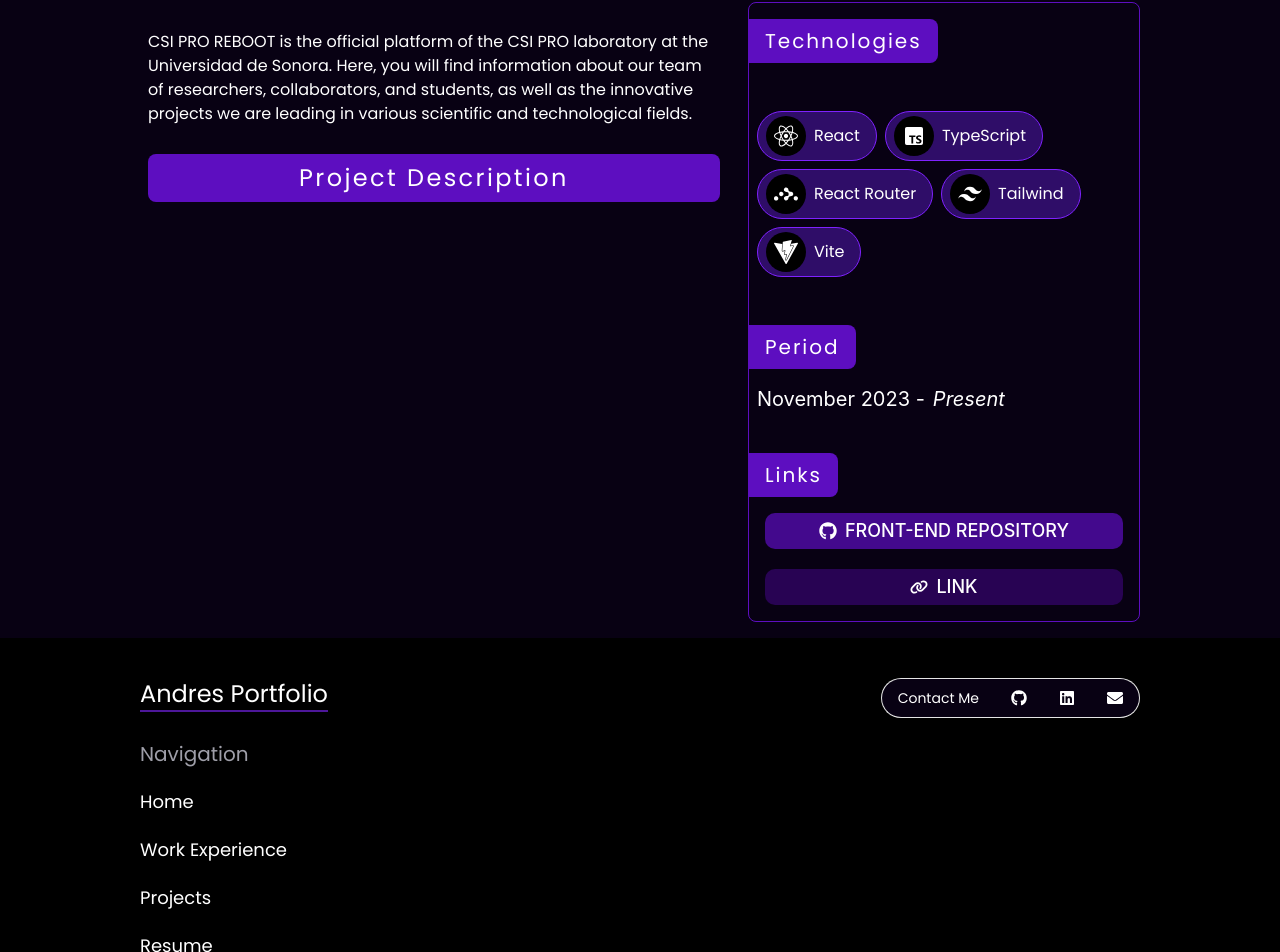
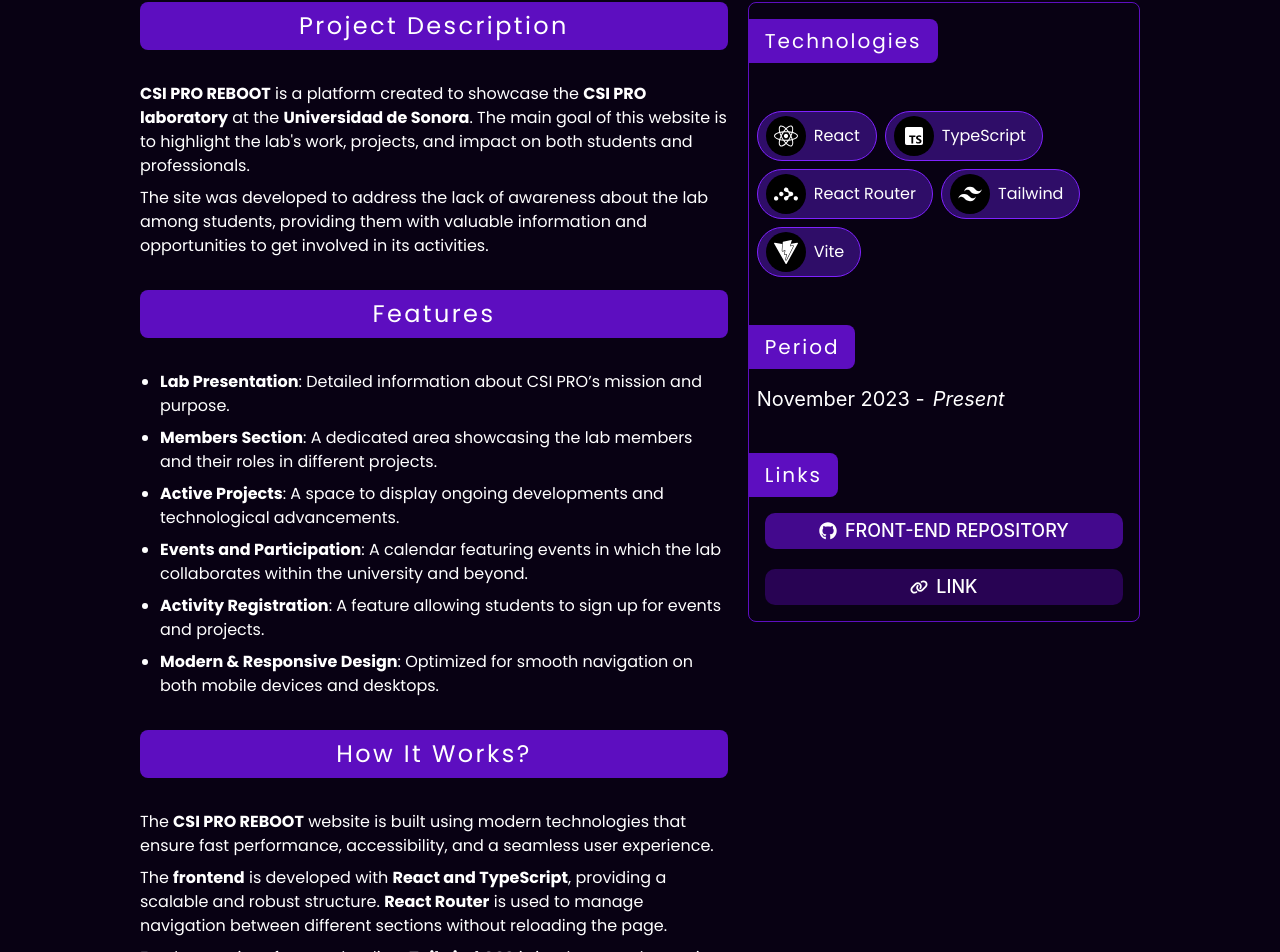
Before and after one commit to AndresAntelo21/portafolio, a React (Vite) app: page /csipro-web in a window 1280 px wide. Shown: the part 550-1502 px from the top of the page. Built offline with nearby package versions, Linux system fonts and the light colour scheme; a web font is replaced by a local one.

Commit message:
Update project dates to 2024 and enhance project descriptions for clarity and detail

```diff
--- a/src/components/home/sections/projects/projects.tsx
+++ b/src/components/home/sections/projects/projects.tsx
@@ -131,7 +131,7 @@ Through its website, customers can learn more about the company, its values, and
             </div>
           </div>
         }
-        date="08/02/2023"
+        date="08/02/2024"
         description="In a world that is constantly evolving, understanding the dynamics of urban mobility becomes essential for building more efficient, sustainable, and citizen-centered cities."
         icons={[FaPython, FaHtml5, FaCss3Alt, FaJs, SiJupyter]}
         reverse={true}
--- a/src/projects/csipro-web/csipro-web.tsx
+++ b/src/projects/csipro-web/csipro-web.tsx
@@ -81,18 +81,84 @@ export const CsiproWeb = () => {
             </div>
           </div>
         </div>
-        <div className="font-poppins flex w-full flex-col gap-2 p-2 text-left lg:w-[60%]">
-          <div className="flex flex-col gap-4 py-5">
+        <div className="font-poppins flex w-full flex-col gap-8 text-left lg:w-[60%]">
+          <div className="w-full rounded-md bg-violet-800 py-2 text-center text-2xl tracking-widest">
+            <span>Project Description</span>
+          </div>
+          <div className="flex flex-col gap-2">
             <p>
-              CSI PRO REBOOT is the official platform of the CSI PRO laboratory
-              at the Universidad de Sonora. Here, you will find information
-              about our team of researchers, collaborators, and students, as
-              well as the innovative projects we are leading in various
-              scientific and technological fields.
+              <strong>CSI PRO REBOOT</strong> is a platform created to showcase
+              the <strong>CSI PRO laboratory</strong> at the{" "}
+              <strong>Universidad de Sonora</strong>. The main goal of this
+              website is to highlight the lab's work, projects, and impact on
+              both students and professionals.
+            </p>
+            <p>
+              The site was developed to address the lack of awareness about the
+              lab among students, providing them with valuable information and
+              opportunities to get involved in its activities.
             </p>
           </div>
           <div className="w-full rounded-md bg-violet-800 py-2 text-center text-2xl tracking-widest">
-            <h1>Project Description</h1>
+            <span>Features</span>
+          </div>
+          <div>
+            <ul className="ml-5 flex list-disc flex-col gap-2">
+              <li>
+                <strong>Lab Presentation</strong>: Detailed information about
+                CSI PRO’s mission and purpose.
+              </li>
+              <li>
+                <strong>Members Section</strong>: A dedicated area showcasing
+                the lab members and their roles in different projects.
+              </li>
+              <li>
+                <strong>Active Projects</strong>: A space to display ongoing
+                developments and technological advancements.
+              </li>
+              <li>
+                <strong>Events and Participation</strong>: A calendar featuring
+                events in which the lab collaborates within the university and
+                beyond.
+              </li>
+              <li>
+                <strong>Activity Registration</strong>: A feature allowing
+                students to sign up for events and projects.
+              </li>
+              <li>
+                <strong> Modern & Responsive Design</strong>: Optimized for
+                smooth navigation on both mobile devices and desktops.
+              </li>
+            </ul>
+          </div>
+
+          <div className="w-full rounded-md bg-violet-800 py-2 text-center text-2xl tracking-widest">
+            <span> How It Works?</span>
+          </div>
+          <div className="flex flex-col gap-2">
+            <p>
+              The <strong>CSI PRO REBOOT</strong> website is built using modern
+              technologies that ensure fast performance, accessibility, and a
+              seamless user experience.
+            </p>
+            <p>
+              The <strong>frontend</strong> is developed with{" "}
+              <strong>React and TypeScript</strong>, providing a scalable and
+              robust structure. <strong>React Router</strong> is used to manage
+              navigation between different sections without reloading the page.
+            </p>
+            <p>
+              For the user interface and styling, <strong>Tailwind CSS</strong>{" "}
+              is implemented, ensuring a clean and responsive design. The
+              project runs on <strong>Vite</strong>, a powerful tool that
+              enhances performance and speeds up development.
+            </p>
+            <p>
+              With this technology stack, <strong>CSI PRO REBOOT</strong> not
+              only informs students about the lab but also encourages them to
+              become part of its community and actively participate in its
+              projects.
+            </p>
           </div>
         </div>
       </div>
--- a/src/projects/movilidad/movilidad-web.tsx
+++ b/src/projects/movilidad/movilidad-web.tsx
@@ -41,7 +41,7 @@ export const MovilidadWeb = () => {
               </div>
             </div>
             <div className="flex gap-2 pt-4 pl-2 text-xl">
-              <h3 className="">February 2023 -</h3>
+              <h3 className="">February 2024 -</h3>
               <span className="italic">Present</span>
             </div>
           </div>
--- a/src/projects/work-experience-page/unison/unison.tsx
+++ b/src/projects/work-experience-page/unison/unison.tsx
@@ -41,7 +41,7 @@ export const Unison = () => {
             </div>
           </div>
         }
-        date="08/02/2023"
+        date="08/02/2024"
         description="In a world that is constantly evolving, understanding the dynamics of urban mobility becomes essential for building more efficient, sustainable, and citizen-centered cities."
         icons={[FaPython, FaHtml5, FaCss3Alt, FaJs, SiJupyter]}
         linkUrl="/movilidad-web"
```
